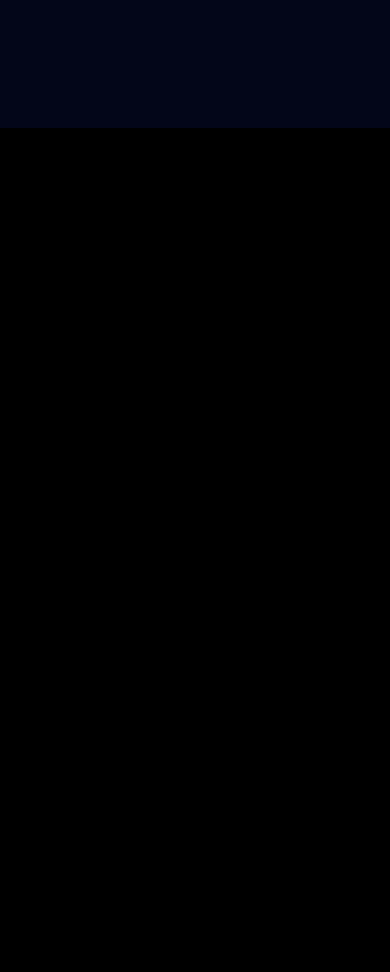
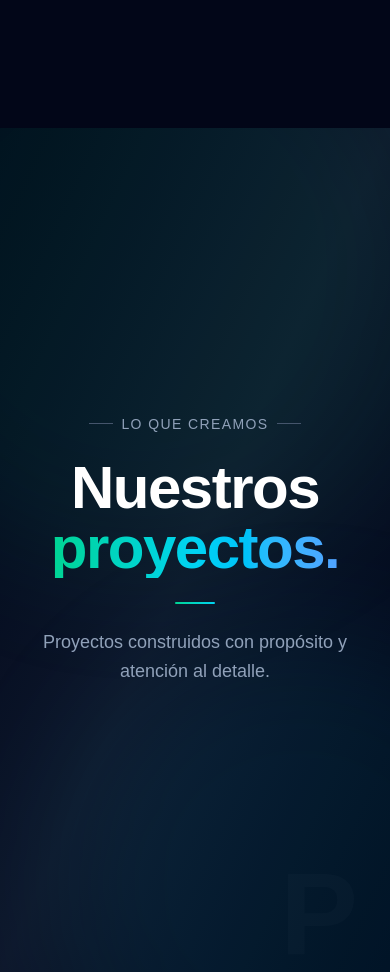
Before and after one commit to joaquincaggiano/moilab, a Next.js app: page / in a window 390 px wide. Shown: the part 5780-6752 px from the top of the page. Before the commit the page ends 5908 px from the top, so only its background shows below. Built offline with nearby package versions, Linux system fonts and the light colour scheme; a web font is replaced by a local one.

Commit message:
feat(): project banner

```diff
--- a/src/app/(pages)/page.tsx
+++ b/src/app/(pages)/page.tsx
@@ -2,6 +2,7 @@ import type { Metadata } from 'next';
 import Hero from '@/app/components/sections/hero/Hero';
 import VideoFrames from '@/app/components/sections/video-frames/VideoFrames';
 import Services from '../services/components/section/Services';
+import Projects from '../projects/components/section/Projects';
 
 export const metadata: Metadata = {
   title: {
@@ -49,6 +50,8 @@ export default function HomePage() {
       <VideoFrames />
 
       <Services />
+
+      <Projects />
     </main>
   );
 }
--- /dev/null
+++ b/src/app/hooks/useProjectBannerAnimation.tsx
@@ -0,0 +1,121 @@
+'use client';
+
+import { useRef } from 'react';
+import gsap from 'gsap';
+import { ScrollTrigger } from 'gsap/ScrollTrigger';
+import { useGSAP } from '@gsap/react';
+
+gsap.registerPlugin(ScrollTrigger);
+
+/**
+ * Drives the ProjectBanner entrance timeline.
+ *
+ * Selectors expected in the DOM:
+ *  - [data-banner-eyebrow]    → fade + slide from below
+ *  - [data-banner-letter]     → letter-by-letter from random directions + rotation
+ *  - [data-banner-title-word] → second headline word (gradient); slides up as one block
+ *  - [data-banner-divider]    → scaleX from left
+ *  - [data-banner-subtitle]   → blur + fade from below
+ */
+export const useProjectBannerAnimation = <T extends HTMLElement = HTMLDivElement>() => {
+  const containerRef = useRef<T>(null);
+
+  useGSAP(
+    () => {
+      const container = containerRef.current;
+      if (!container) return;
+
+      const letters = container.querySelectorAll<HTMLElement>('[data-banner-letter]');
+      const eyebrow = container.querySelector<HTMLElement>('[data-banner-eyebrow]');
+      const titleWord = container.querySelector<HTMLElement>('[data-banner-title-word]');
+      const divider = container.querySelector<HTMLElement>('[data-banner-divider]');
+      const subtitle = container.querySelector<HTMLElement>('[data-banner-subtitle]');
+
+      const tl = gsap.timeline({
+        defaults: { ease: 'power3.out' },
+        scrollTrigger: {
+          trigger: container,
+          start: 'top 80%',
+        },
+      });
+
+      // ── Eyebrow ──────────────────────────────────────────────────────────
+      if (eyebrow) {
+        tl.from(eyebrow, { autoAlpha: 0, y: 20, duration: 0.6 });
+      }
+
+      // ── "Nuestros" — letter by letter from random directions ───────────────
+      if (letters.length > 0) {
+        tl.from(
+          letters,
+          {
+            autoAlpha: 0,
+            duration: 0.55,
+            stagger: 0.055,
+            x: (i: number) => {
+              const p = i % 4;
+              return p === 0 ? -120 : p === 1 ? 120 : p === 2 ? -70 : 90;
+            },
+            y: (i: number) => {
+              const p = i % 3;
+              return p === 0 ? -100 : p === 1 ? 90 : -55;
+            },
+            rotation: (i: number) => {
+              const p = i % 5;
+              return p === 0 ? -90 : p === 1 ? 60 : p === 2 ? -45 : p === 3 ? 35 : -20;
+            },
+            scale: 0.1,
+          },
+          '<0.3',
+        );
+      }
+
+      // ── "proyectos." — slides up as one block with a slight blur ──────────────
+      if (titleWord) {
+        tl.from(
+          titleWord,
+          {
+            autoAlpha: 0,
+            y: 60,
+            filter: 'blur(6px)',
+            duration: 0.65,
+            ease: 'power2.out',
+          },
+          // starts while the last letters are still landing
+          `-=${letters.length * 0.055 * 0.4}`,
+        );
+      }
+
+      // ── Divider ──────────────────────────────────────────────────────────
+      if (divider) {
+        tl.from(
+          divider,
+          {
+            scaleX: 0,
+            transformOrigin: 'left center',
+            duration: 0.5,
+            ease: 'power2.out',
+          },
+          '<0.15',
+        );
+      }
+
+      // ── Subtitle ─────────────────────────────────────────────────────────
+      if (subtitle) {
+        tl.from(
+          subtitle,
+          {
+            autoAlpha: 0,
+            y: 24,
+            filter: 'blur(8px)',
+            duration: 0.65,
+          },
+          '<0.15',
+        );
+      }
+    },
+    { scope: containerRef },
+  );
+
+  return { containerRef };
+};
--- /dev/null
+++ b/src/app/projects/components/card/ProjectBanner.tsx
@@ -0,0 +1,112 @@
+'use client';
+
+import { useProjectBannerAnimation } from '@/app/hooks/useProjectBannerAnimation';
+
+/** Splits a string into individual letter <span>s with data-banner-letter */
+function SplitTitle({ text }: { text: string }) {
+  return (
+    <span className='inline-flex flex-wrap' aria-label={text}>
+      {text.split('').map((char, i) =>
+        char === ' ' ? (
+          <span key={i} className='w-[0.3em]' aria-hidden='true' />
+        ) : (
+          <span key={i} data-banner-letter className='inline-block' aria-hidden='true'>
+            {char}
+          </span>
+        ),
+      )}
+    </span>
+  );
+}
+
+interface ProjectBannerProps {
+  mobile?: boolean;
+}
+
+export default function ProjectBanner({ mobile = false }: ProjectBannerProps) {
+  const { containerRef } = useProjectBannerAnimation<HTMLDivElement>();
+
+  return (
+    <div
+      ref={containerRef}
+      className={`
+        relative overflow-hidden
+        bg-slate-950 bg-gradient-to-br from-slate-950 via-slate-900 to-slate-950
+        flex items-center justify-center
+        ${
+          mobile
+            ? 'w-full h-full'
+            : 'w-full py-24 sm:flex-shrink-0 sm:w-screen sm:h-full sm:py-0'
+        }
+      `}
+    >
+      {/* Background glows */}
+      <div className='absolute -top-40 -left-40 w-[600px] h-[600px] rounded-full bg-emerald-500/8 blur-3xl pointer-events-none' />
+      <div className='absolute -bottom-40 -right-40 w-[500px] h-[500px] rounded-full bg-cyan-500/8 blur-3xl pointer-events-none' />
+
+      {/* Ghost text */}
+      <span className='absolute right-8 bottom-0 text-[30vw] font-black leading-none select-none pointer-events-none text-white/[0.02]'>
+        P
+      </span>
+
+      {/* Content */}
+      <div
+        className={`relative z-10 flex flex-col gap-6 px-8 ${
+          mobile
+            ? 'items-center text-center max-w-sm w-full'
+            : 'sm:px-16 md:px-24 max-w-5xl w-full'
+        }`}
+      >
+        {/* Eyebrow */}
+        <span
+          data-banner-eyebrow
+          className={`inline-flex items-center gap-2 text-sm font-medium text-slate-400 tracking-widest uppercase ${
+            mobile ? 'justify-center' : ''
+          }`}
+        >
+          <span className='w-6 h-px bg-slate-600' />
+          Lo que creamos
+          {mobile && <span className='w-6 h-px bg-slate-600' />}
+        </span>
+
+        {/* Headline */}
+        <h2
+          className={`font-black leading-none tracking-tight ${
+            mobile ? 'text-6xl' : 'text-5xl sm:text-6xl md:text-7xl lg:text-8xl'
+          }`}
+        >
+          {/* Line 1: white, split letter by letter */}
+          <span className='block text-white'>
+            <SplitTitle text='Nuestros' />
+          </span>
+
+          {/* Line 2: gradient, enters as one word — bg-clip-text needs the full word */}
+          <span
+            data-banner-title-word
+            className='block bg-gradient-to-r from-emerald-400 via-cyan-400 to-blue-400 bg-clip-text text-transparent'
+          >
+            proyectos.
+          </span>
+        </h2>
+
+        {/* Divider */}
+        <div
+          data-banner-divider
+          className={`h-0.5 bg-gradient-to-r from-emerald-400 to-cyan-400 rounded-full ${
+            mobile ? 'w-10' : 'w-16'
+          }`}
+        />
+
+        {/* Subtitle */}
+        <p
+          data-banner-subtitle
+          className={`text-slate-400 leading-relaxed ${
+            mobile ? 'text-lg max-w-xs' : 'text-base sm:text-lg max-w-md'
+          }`}
+        >
+          Proyectos construidos con propósito y atención al detalle.
+        </p>
+      </div>
+    </div>
+  );
+}
--- /dev/null
+++ b/src/app/projects/components/section/Projects.tsx
@@ -0,0 +1,19 @@
+'use client';
+
+import ProjectBanner from '@/app/projects/components/card/ProjectBanner';
+
+export default function Projects() {
+  return (
+    <div id='projects'>
+      {/* Desktop */}
+      <section className='hidden sm:flex relative w-full h-screen overflow-hidden bg-slate-950'>
+        <ProjectBanner />
+      </section>
+
+      {/* Mobile */}
+      <section className='sm:hidden w-full h-screen bg-slate-950'>
+        <ProjectBanner mobile />
+      </section>
+    </div>
+  );
+}
```
